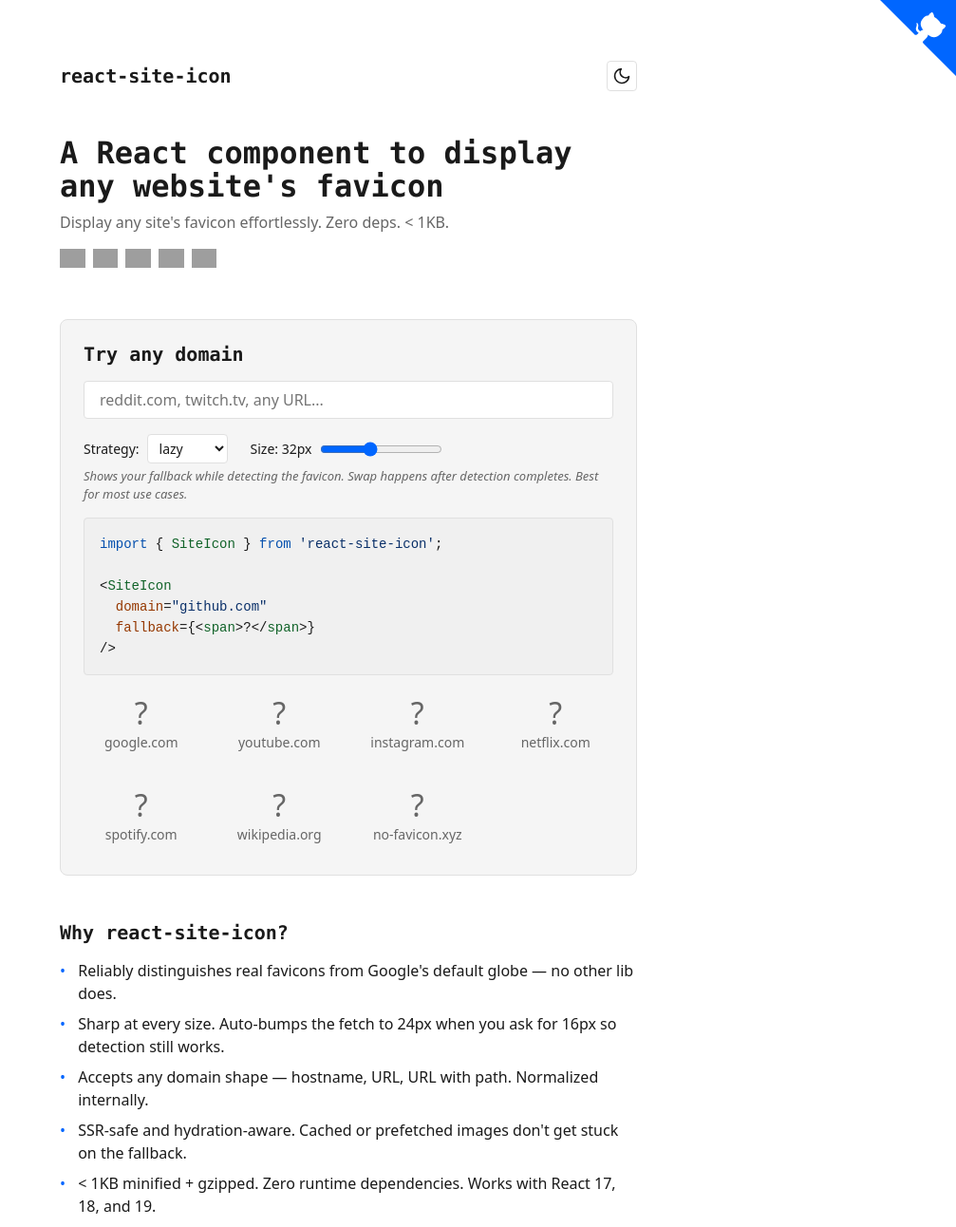
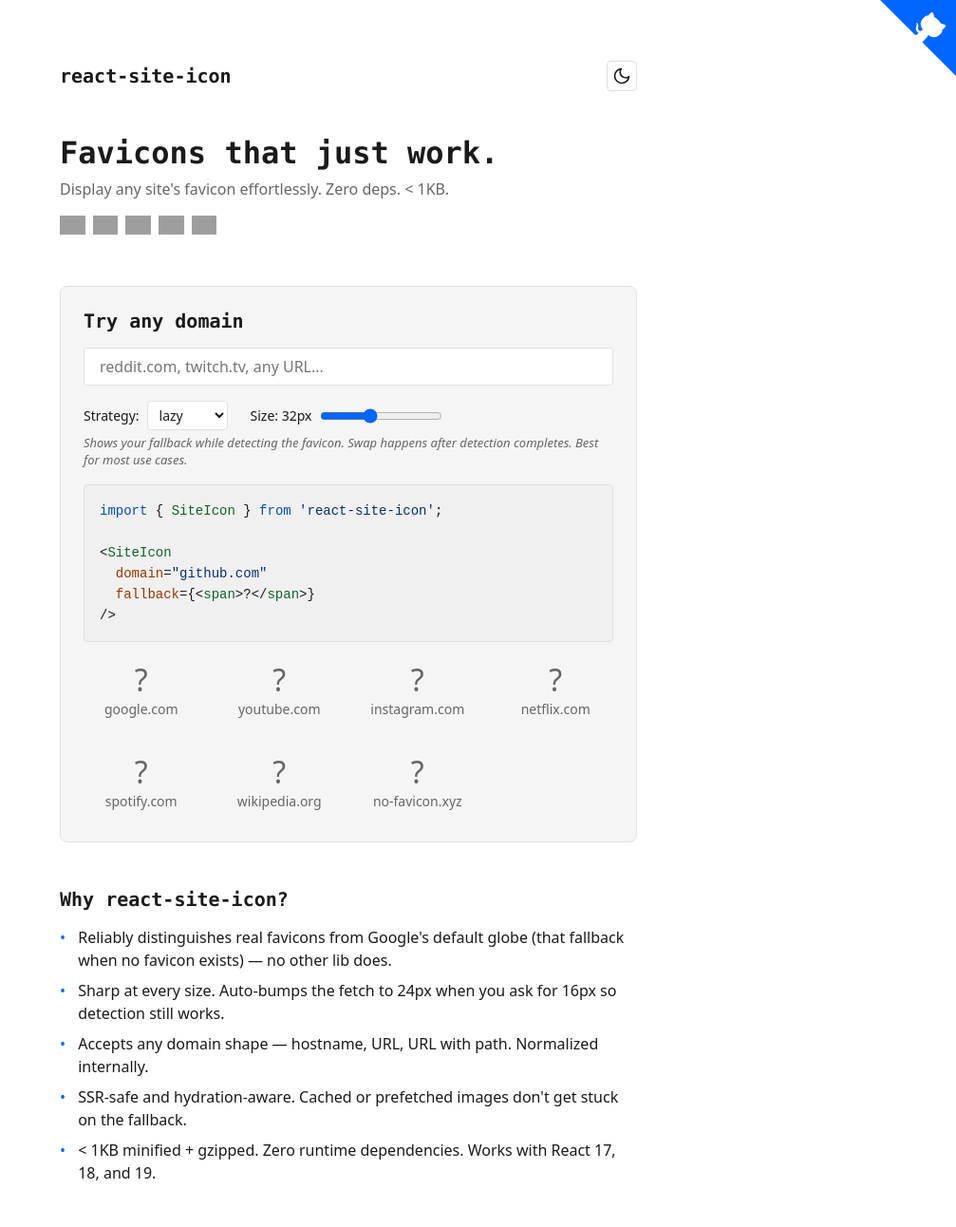
Before and after one commit to TomyCesaille/react-site-icon, an Astro site in the folder docs/: page / in a window 1280 px wide. Shown: the top 1292 px of the page at 95% size, without its empty margins (273-1280 px from the left). Built offline with nearby package versions, Linux system fonts and the light colour scheme; Astro itself is replaced by a stand-in of ours; grey boxes are pictures that could not be loaded.

Commit message:
fix(site): shorten hero H1, clarify globe bullet, fix corner overlap with theme toggle

```diff
--- a/docs/src/pages/index.astro
+++ b/docs/src/pages/index.astro
@@ -33,7 +33,7 @@ import Playground from '../components/Playground';
   </header>
 
   <section class="hero section">
-    <h1>A React component to display any website's favicon</h1>
+    <h1>Favicons that just work.</h1>
     <p class="subtitle">Display any site's favicon effortlessly. Zero deps. &lt; 1KB.</p>
     <div class="badges">
       <a href="https://www.npmjs.com/package/react-site-icon" target="_blank" rel="noopener noreferrer" aria-label="View react-site-icon on npm">
@@ -53,7 +53,7 @@ import Playground from '../components/Playground';
   <section class="why section">
     <h2>Why react-site-icon?</h2>
     <ul>
-      <li>Reliably distinguishes real favicons from Google's default globe — no other lib does.</li>
+      <li>Reliably distinguishes real favicons from Google's default globe (that fallback when no favicon exists) — no other lib does.</li>
       <li>Sharp at every size. Auto-bumps the fetch to 24px when you ask for 16px so detection still works.</li>
       <li>Accepts any domain shape — hostname, URL, URL with path. Normalized internally.</li>
       <li>SSR-safe and hydration-aware. Cached or prefetched images don't get stuck on the fallback.</li>
@@ -212,11 +212,17 @@ import Playground from '../components/Playground';
     40%, 80% { transform: rotate(10deg); }
   }
 
-  @media (max-width: 500px) {
+  /* Below 672px the page-wrapper (max-width: 640px) hits viewport edges,
+     pushing the theme toggle flush right. Shrink the corner so its bottom
+     edge stays clear of the toggle's click target. */
+  @media (max-width: 672px) {
     .github-corner svg {
       width: 60px;
       height: 60px;
     }
+  }
+
+  @media (max-width: 500px) {
     .github-corner:hover .octo-arm {
       animation: none;
     }
```
